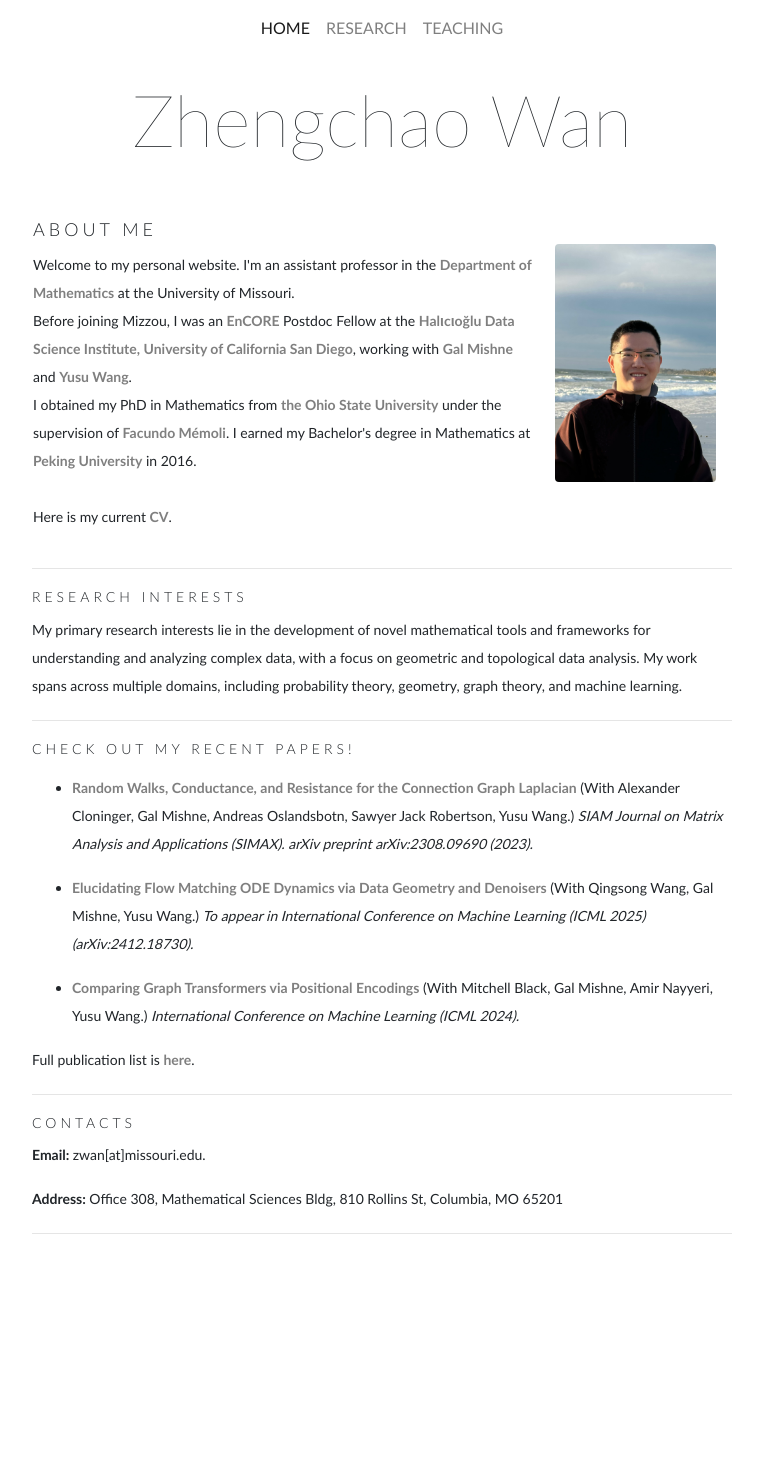
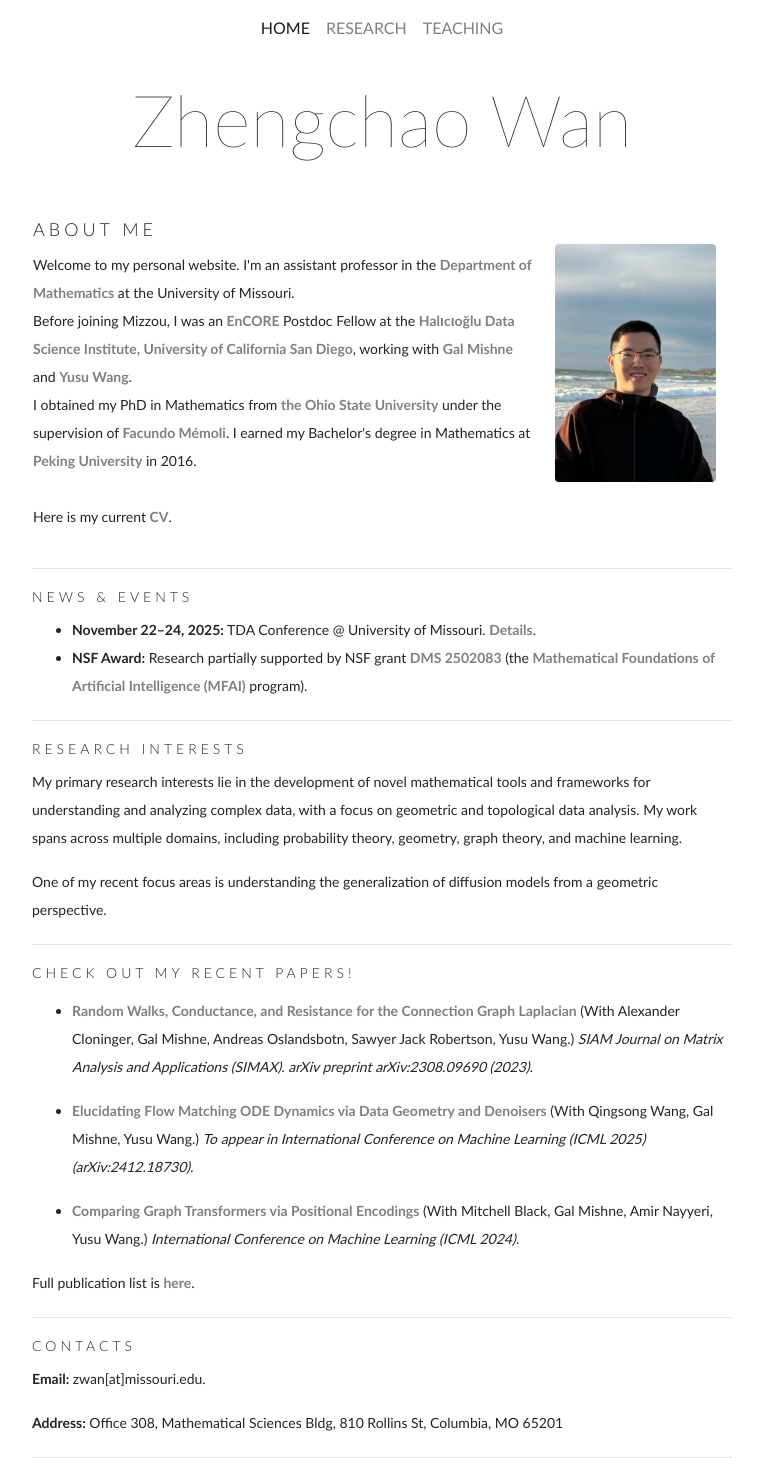
Before and after one commit to ZhengchaoW/ZhengchaoW.github.io, a Jekyll site: the page built from index.html, in a window 1280 px wide. Shown: the whole page, without its empty margins (258-1021 px from the left). Built offline with Jekyll 4.4.1, drawn with Linux system fonts in a browser that asks for light colours; before the commit the page ends 1234 px from its top, so only the background shows below that.

Commit message:
update news

```diff
--- a/index.html
+++ b/index.html
@@ -33,13 +33,20 @@ active: home
   </table>
 
 
-
-
+  <hr>
+  <section>
+    <h3>News & Events</h3>
+    <ul>
+      <li><b>November 22&ndash;24, 2025:</b> TDA Conference @ University of Missouri. <a href="https://zhengchaow.github.io/tda-conference-2025/index.html">Details</a>.</li>
+      <li><b>NSF Award:</b> Research partially supported by NSF grant <a href="https://www.nsf.gov/awardsearch/showAward?AWD_ID=2502083&HistoricalAwards=false">DMS 2502083</a> (the <a href="https://www.nsf.gov/funding/opportunities/mfai-mathematical-foundations-artificial-intelligence">Mathematical Foundations of Artificial Intelligence (MFAI)</a> program).</li>
+    </ul>
+  </section>
   <hr>
   <section>
       <h3>Research Interests</h3>
       <p>My primary research interests lie in the development of novel mathematical tools and frameworks for understanding and analyzing complex data, with a focus on geometric and topological data analysis. My work spans across multiple domains, including probability theory, geometry, graph theory, and machine learning.
       </p>
+      <p>One of my recent focus areas is understanding the generalization of diffusion models from a geometric perspective.</p>
       <hr>
     <h3>Check out my recent papers!</h3>
     <ul>
```
